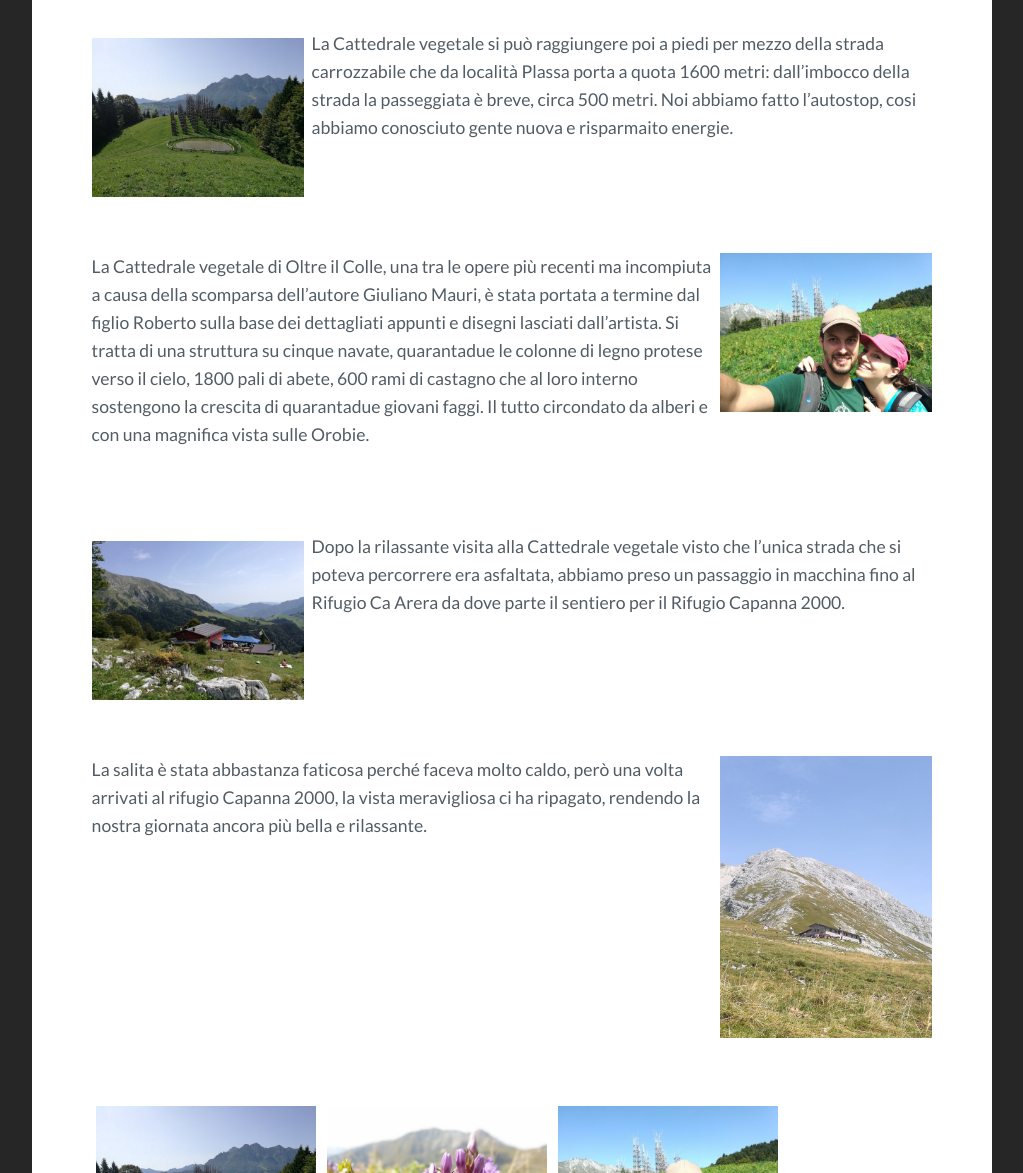
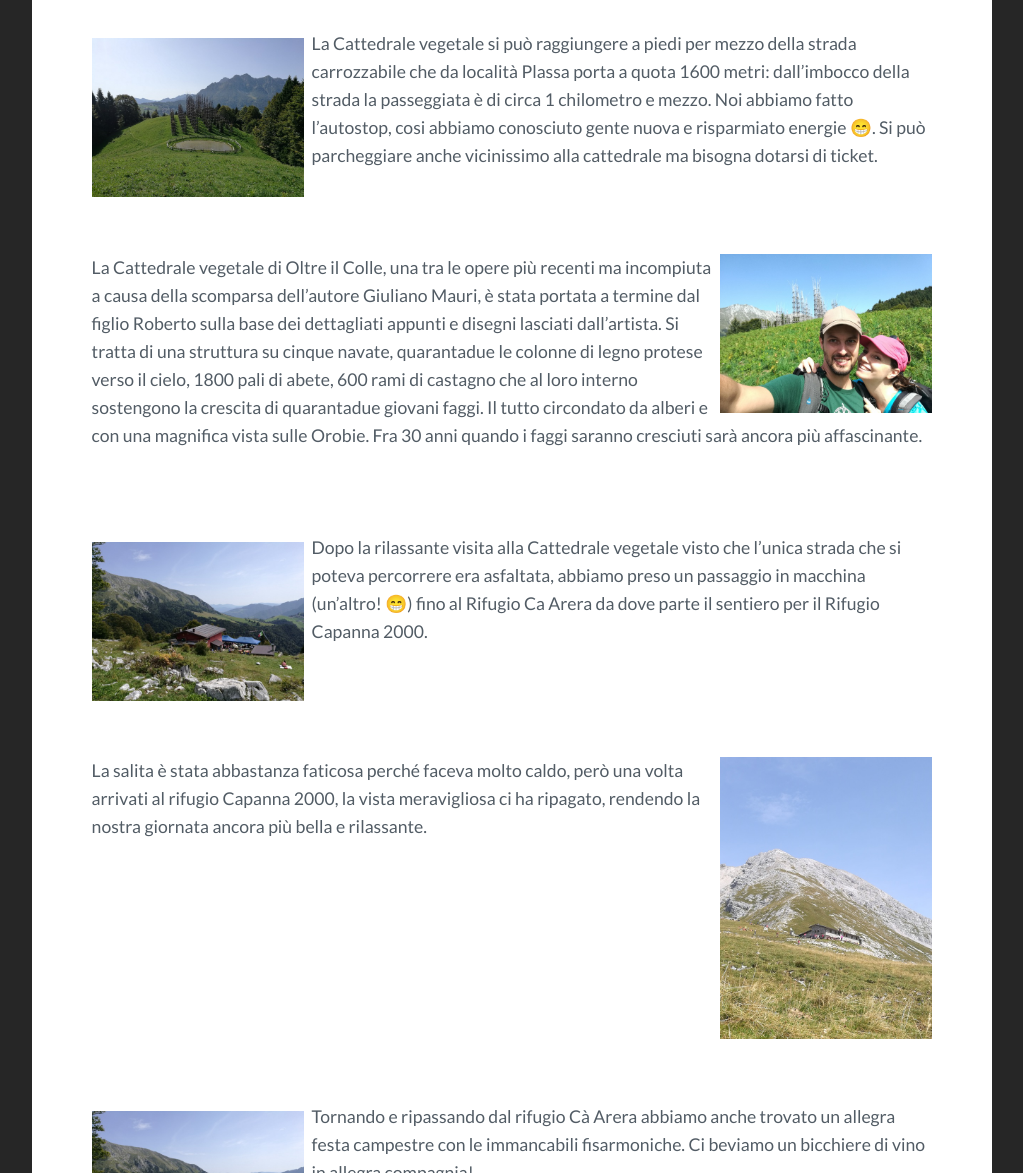
Before and after one commit to RCasatta/mirimonti, a Jekyll site: the page built from _posts/2017-08-27-capanna-2000.md, in a window 1280 px wide and 1400 px high, scrolled down 870 px. Shown: the part 227-1400 px from the top of the window, without its empty margins (128-1151 px from the left). Built offline with Jekyll 4.4.1, drawn with Linux system fonts in a browser that asks for light colours; comment, search, counter and statistics services are not loaded; some of the changed text lies outside the part shown.

Commit message:
modifiche capanna 2000

```diff
--- a/_posts/2017-08-27-capanna-2000.md
+++ b/_posts/2017-08-27-capanna-2000.md
@@ -16,28 +16,28 @@
 {% include parking_map.html %}
 
 {% include photo.html content="Cattedrale_vegetale_oltre_il_colle.jpg" position="left" %}
-La Cattedrale vegetale si può raggiungere poi a piedi per mezzo della strada carrozzabile che da località Plassa porta a quota 1600 metri: dall'imbocco della strada la passeggiata è breve, circa 500 metri. Noi abbiamo fatto l'autostop, cosi abbiamo conosciuto gente nuova e risparmaito energie.
+La Cattedrale vegetale si può raggiungere a piedi per mezzo della strada carrozzabile che da località Plassa porta a quota 1600 metri: dall'imbocco della strada la passeggiata è di circa 1 chilometro e mezzo. Noi abbiamo fatto l'autostop, cosi abbiamo conosciuto gente nuova e risparmiato energie 😁.  Si può parcheggiare anche vicinissimo alla cattedrale ma bisogna dotarsi di ticket.
 {% include photo_end.html %}
 
 {% include photo.html content="MiRi_Cattedrale_vegetale.jpg" position="right" %}
 La Cattedrale vegetale di Oltre il Colle, una tra le opere più recenti ma incompiuta a causa della scomparsa dell'autore Giuliano Mauri, è stata portata a termine dal figlio Roberto sulla base dei dettagliati appunti e disegni lasciati dall'artista.
-Si tratta di una struttura su cinque navate, quarantadue le colonne di legno protese verso il cielo, 1800 pali di abete, 600 rami di castagno che al loro interno sostengono la crescita di quarantadue giovani faggi. Il tutto circondato da alberi e con una magnifica vista sulle Orobie.
+Si tratta di una struttura su cinque navate, quarantadue le colonne di legno protese verso il cielo, 1800 pali di abete, 600 rami di castagno che al loro interno sostengono la crescita di quarantadue giovani faggi. Il tutto circondato da alberi e con una magnifica vista sulle Orobie. Fra 30 anni quando i faggi saranno cresciuti sarà ancora più affascinante.
 {% include photo_end.html %}
 
 {% include photo.html content="Rifugio_Ca_Arera.jpg" position="left" %}
-Dopo la rilassante visita alla Cattedrale vegetale visto che l'unica strada che si poteva percorrere era asfaltata, abbiamo preso un passaggio in macchina fino al Rifugio Ca Arera da dove parte il sentiero per il Rifugio Capanna 2000.
+Dopo la rilassante visita alla Cattedrale vegetale visto che l'unica strada che si poteva percorrere era asfaltata, abbiamo preso un passaggio in macchina (un'altro! 😁) fino al Rifugio Ca Arera da dove parte il sentiero per il Rifugio Capanna 2000.
 {% include photo_end.html %}
 
 {% include photo.html content="Rifugio_Capanna_2000.jpg" position="right" %}
 La salita è stata abbastanza faticosa perché faceva molto caldo, però una volta arrivati al rifugio Capanna 2000, la vista meravigliosa ci ha ripagato, rendendo la nostra giornata ancora più bella e rilassante.
 {% include photo_end.html %}
 
+{% include photo.html content="Rifugio_Ca_Arera.jpg" position="left" %}
+Tornando e ripassando dal rifugio Cà Arera abbiamo anche trovato un allegra festa campestre con le immancabili fisarmoniche. Ci beviamo un bicchiere di vino in allegra compagnia!
+{% include photo_end.html %}
+
 <div>
-{% include photo.html content="Cattedrale_vegetale_oltre_il_colle.jpg" position="inline" %}
 {% include photo.html content="Gentianella_germanica.jpg" position="inline" %}
-{% include photo.html content="MiRi_Cattedrale_vegetale.jpg" position="inline" %}
 {% include photo.html content="Mucca_credo_Ayrshire.jpg" position="inline" %}
 {% include photo.html content="Pranzo_con_vista.jpg" position="inline" %}
-{% include photo.html content="Rifugio_Ca_Arera.jpg" position="inline" %}
-{% include photo.html content="Rifugio_Capanna_2000.jpg" position="inline" %}
 </div>
```
